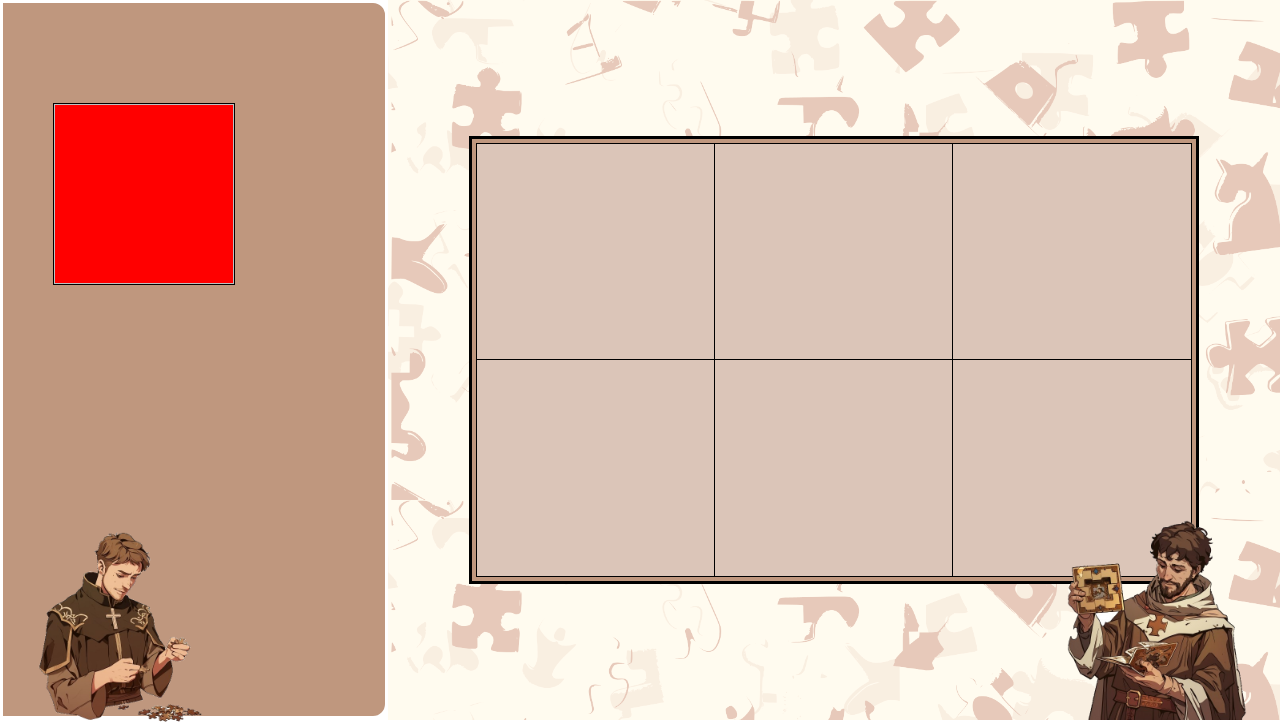
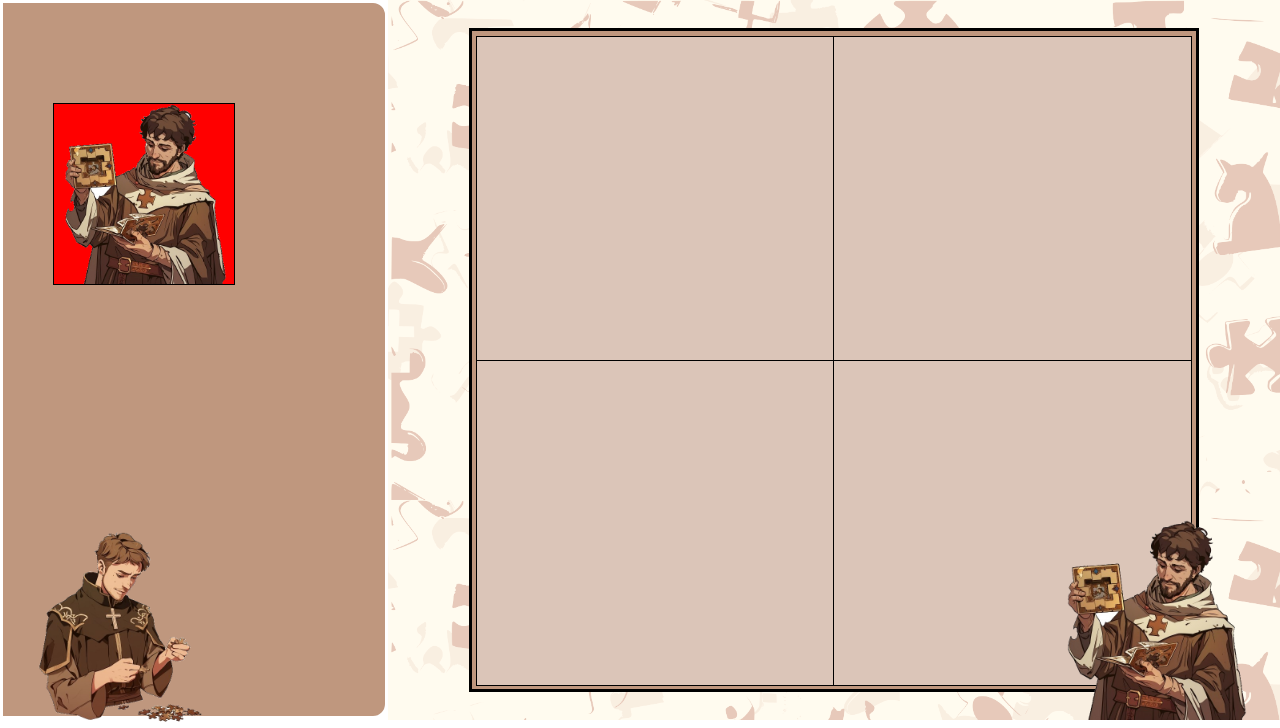
Before and after one commit to GioCorvus/puzzleIgnaciano, a plain HTML site: page index.html in a window 1280 px wide. Both pictures are taken after a click on the picture 133 px from the left and 100 px from the top of the page. Shown: the part 80-808 px from the top of the page. Drawn offline with Linux system fonts and the light colour scheme.

Commit message:
script crear grid

```diff
--- a/css/style-infantil.css
+++ b/css/style-infantil.css
@@ -69,15 +69,14 @@ body, html{
 }
 #puzzle {
     display: grid;
-    grid-template-rows: auto auto; /* Dos filas de tamaño automático */
-    grid-template-columns: auto auto auto; /* Tres columnas de tamaño automático */
+    grid-template-rows: 1fr 1fr; /* Dos filas de tamaño automático */
+    grid-template-columns: 1fr 1fr 1fr; /* Tres columnas de tamaño automático */
     gap: 0px; /* Espacio entre las celdas */
     justify-items: center; /* Alineación horizontal al centro */
-    align-items: center; /* Alineación vertical al centro */
     border: 3px solid black; /* Agrega un borde sólido de 2px de grosor en negro */
     padding: 5px; /* Añade un espacio interior de 10px */
     width: 80%; /* Ancho del 80% */
-    height: 60%; /* Altura del 60% */
+    height: 90%; /* Altura del 60% */
     margin: auto;
     background-color: rgb(191, 151, 126);
 }
@@ -89,32 +88,3 @@ body, html{
     border: 1px solid black;
     background-color:rgb(219, 197, 184) ;
 }
-#puzzle .celda1 {
-    grid-row: 1;
-    grid-column: 1;
-}
-
-#puzzle .celda2 {
-    grid-row: 1;
-    grid-column: 2;
-}
-
-#puzzle .celda3 {
-    grid-row: 1; /* Primera fila */
-    grid-column: 3; /* Tercera columna */
-}
-
-#puzzle .celda4 {
-    grid-row: 2; /* Segunda fila */
-    grid-column: 1; /* Primera columna */
-}
-
-#puzzle .celda5 {
-    grid-row: 2; /* Segunda fila */
-    grid-column: 2; /* Segunda columna */
-}
-
-#puzzle .celda6 {
-    grid-row: 2; /* Segunda fila */
-    grid-column: 3; /* Tercera columna */
-}
--- a/index.html
+++ b/index.html
@@ -23,16 +23,11 @@
 			</header>
 			<div class="contenido">
 				<div id="contenidopiezas">
-					<img class="pieza"></img>
+					<img class="pieza" src="assets/img/jesuita1.png"></img>
 				</div>
 				<div id="contenidotablero">
 					<div id="puzzle">
-						<div class="celda1"></div>
-						<div class="celda2"></div>
-						<div class="celda3"></div>
-						<div class="celda4"></div>
-						<div class="celda5"></div>
-						<div class="celda6"></div>
+
 					</div>
 				</div>
 			</div>
--- a/views/uno.js
+++ b/views/uno.js
@@ -6,10 +6,27 @@ export class Uno extends Vista {
   constructor(controlador, base) {
     super(controlador, base);
     this.restService = new Rest();
+    this.crearGrid(2,2)
   }
 
   crearGrid(x,y){
+    //X Columnas
+    //Y Filas
+    console.log("CrearGrid")
+    const tablero = document.getElementById('puzzle');
+    tablero.innerHTML = '';
+
+    tablero.style.gridTemplateColumns = `repeat(${x}, 1fr)`;
+    tablero.style.gridTemplateRows = `repeat(${y}, 1fr)`;
+
+    for (let i = 0; i < x * y; i++) {
+        const celda = document.createElement('div');
+        celda.className="celda";
+        tablero.appendChild(celda);
+    }
+  }
+
+  validarPuzzle(){
 
   }
-
 }
```
